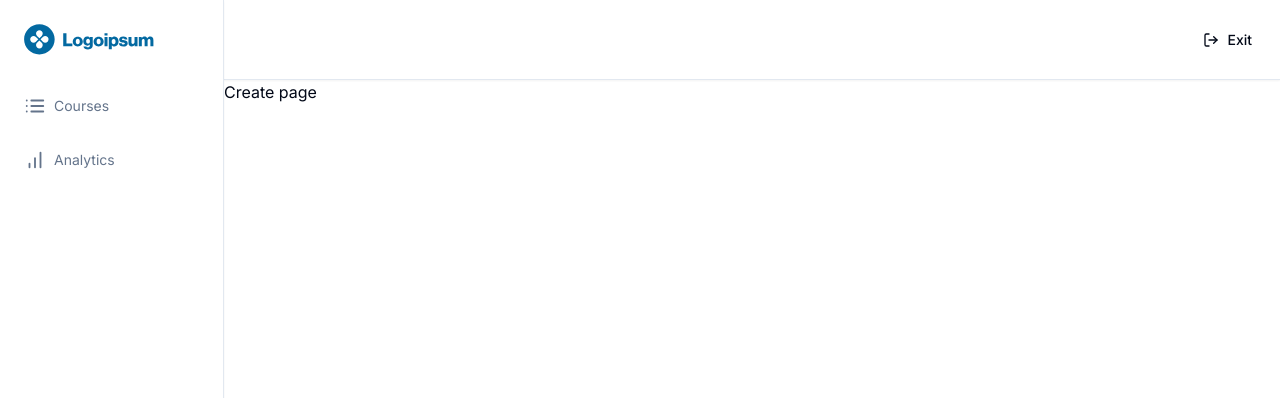
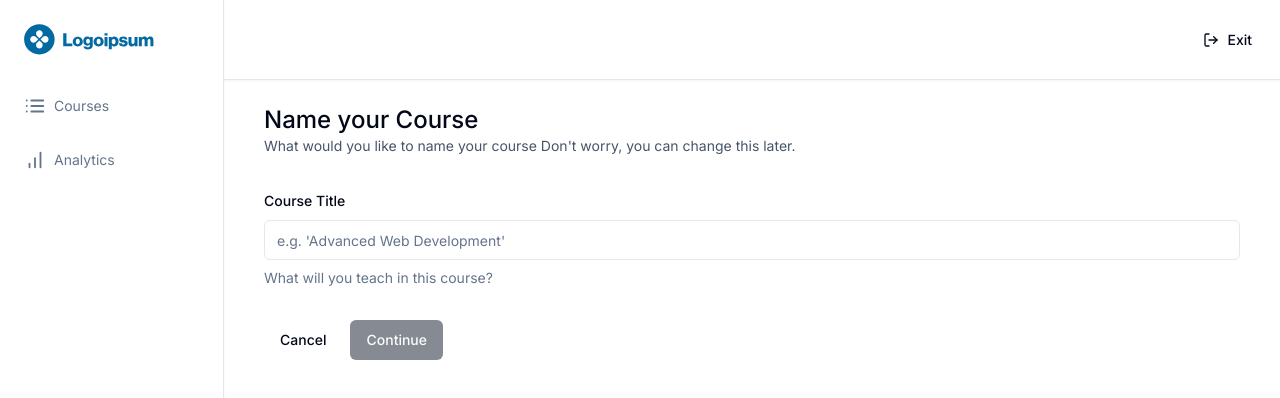
Before and after one commit to almondkiruthu/lms-v2, a Next.js app: page /teacher/create in a window 1280 px wide. Shown: the top 398 px of the page. Built offline with nearby package versions, Linux system fonts and the light colour scheme.

Commit message:
I added the shadcn components to create the crate course form

```diff
--- a/app/(dashboard)/(routes)/teacher/create/page.tsx
+++ b/app/(dashboard)/(routes)/teacher/create/page.tsx
@@ -1,7 +1,98 @@
 "use client";
 
+import * as z from "zod";
+import { zodResolver } from "@hookform/resolvers/zod";
+import { useForm } from "react-hook-form";
+import axios from "axios";
+import { useRouter } from "next/navigation";
+
+import {
+  Form,
+  FormControl,
+  FormDescription,
+  FormField,
+  FormLabel,
+  FormMessage,
+  FormItem,
+} from "@/components/ui/form";
+
+import { Button } from "@/components/ui/button";
+import { Input } from "@/components/ui/input";
+import Link from "next/link";
+
+const formSchema = z.object({
+  title: z.string().min(1, { message: "Title is required" }),
+});
+
 const CreatePage = () => {
-  return <div>Create page</div>;
+  const router = useRouter();
+  const form = useForm<z.infer<typeof formSchema>>({
+    resolver: zodResolver(formSchema),
+    defaultValues: {
+      title: "",
+    },
+  });
+
+  const { isSubmitting, isValid } = form.formState;
+
+  const onSubmit = async (values: z.infer<typeof formSchema>) => {
+    try {
+      const response = await axios.post("/api/course", values);
+      router.push(`/teacher/courses/${response.data.id}`);
+    } catch {
+      console.log("Something went wrong");
+    }
+  };
+
+  return (
+    <div className="mx-auto h-full max-w-5xl p-6 md:items-center md:justify-center">
+      <div>
+        <h1 className="text-2xl font-[500]">Name your Course</h1>
+        <p className="text-sm text-slate-600">
+          What would you like to name your course Don&apos;t worry, you can
+          change this later.
+        </p>
+        <Form {...form}>
+          <form
+            onSubmit={form.handleSubmit(onSubmit)}
+            className="mt-8 space-y-8"
+          >
+            <FormField
+              control={form.control}
+              name="title"
+              render={({ field }) => (
+                <FormItem>
+                  <FormLabel>Course Title</FormLabel>
+                  <FormControl>
+                    <Input
+                      placeholder="e.g. 'Advanced Web Development'"
+                      disabled={isSubmitting}
+                      {...field}
+                    />
+                  </FormControl>
+                  <FormDescription>
+                    What will you teach in this course?
+                  </FormDescription>
+                  <FormMessage />
+                </FormItem>
+              )}
+            />
+            <div className="flex items-center gap-x-2">
+              <Link href="/">
+                <Button type="button" variant="ghost" className="font-[500]">
+                  Cancel
+                </Button>
+              </Link>
+
+              <Button type="submit" disabled={!isValid || isSubmitting}>
+                Continue
+              </Button>
+            </div>
+          </form>
+        </Form>
+      </div>
+    </div>
+  );
 };
 
 export default CreatePage;
--- /dev/null
+++ b/components/ui/form.tsx
@@ -0,0 +1,176 @@
+import * as React from "react"
+import * as LabelPrimitive from "@radix-ui/react-label"
+import { Slot } from "@radix-ui/react-slot"
+import {
+  Controller,
+  ControllerProps,
+  FieldPath,
+  FieldValues,
+  FormProvider,
+  useFormContext,
+} from "react-hook-form"
+
+import { cn } from "@/lib/utils"
+import { Label } from "@/components/ui/label"
+
+const Form = FormProvider
+
+type FormFieldContextValue<
+  TFieldValues extends FieldValues = FieldValues,
+  TName extends FieldPath<TFieldValues> = FieldPath<TFieldValues>
+> = {
+  name: TName
+}
+
+const FormFieldContext = React.createContext<FormFieldContextValue>(
+  {} as FormFieldContextValue
+)
+
+const FormField = <
+  TFieldValues extends FieldValues = FieldValues,
+  TName extends FieldPath<TFieldValues> = FieldPath<TFieldValues>
+>({
+  ...props
+}: ControllerProps<TFieldValues, TName>) => {
+  return (
+    <FormFieldContext.Provider value={{ name: props.name }}>
+      <Controller {...props} />
+    </FormFieldContext.Provider>
+  )
+}
+
+const useFormField = () => {
+  const fieldContext = React.useContext(FormFieldContext)
+  const itemContext = React.useContext(FormItemContext)
+  const { getFieldState, formState } = useFormContext()
+
+  const fieldState = getFieldState(fieldContext.name, formState)
+
+  if (!fieldContext) {
+    throw new Error("useFormField should be used within <FormField>")
+  }
+
+  const { id } = itemContext
+
+  return {
+    id,
+    name: fieldContext.name,
+    formItemId: `${id}-form-item`,
+    formDescriptionId: `${id}-form-item-description`,
+    formMessageId: `${id}-form-item-message`,
+    ...fieldState,
+  }
+}
+
+type FormItemContextValue = {
+  id: string
+}
+
+const FormItemContext = React.createContext<FormItemContextValue>(
+  {} as FormItemContextValue
+)
+
+const FormItem = React.forwardRef<
+  HTMLDivElement,
+  React.HTMLAttributes<HTMLDivElement>
+>(({ className, ...props }, ref) => {
+  const id = React.useId()
+
+  return (
+    <FormItemContext.Provider value={{ id }}>
+      <div ref={ref} className={cn("space-y-2", className)} {...props} />
+    </FormItemContext.Provider>
+  )
+})
+FormItem.displayName = "FormItem"
+
+const FormLabel = React.forwardRef<
+  React.ElementRef<typeof LabelPrimitive.Root>,
+  React.ComponentPropsWithoutRef<typeof LabelPrimitive.Root>
+>(({ className, ...props }, ref) => {
+  const { error, formItemId } = useFormField()
+
+  return (
+    <Label
+      ref={ref}
+      className={cn(error && "text-destructive", className)}
+      htmlFor={formItemId}
+      {...props}
+    />
+  )
+})
+FormLabel.displayName = "FormLabel"
+
+const FormControl = React.forwardRef<
+  React.ElementRef<typeof Slot>,
+  React.ComponentPropsWithoutRef<typeof Slot>
+>(({ ...props }, ref) => {
+  const { error, formItemId, formDescriptionId, formMessageId } = useFormField()
+
+  return (
+    <Slot
+      ref={ref}
+      id={formItemId}
+      aria-describedby={
+        !error
+          ? `${formDescriptionId}`
+          : `${formDescriptionId} ${formMessageId}`
+      }
+      aria-invalid={!!error}
+      {...props}
+    />
+  )
+})
+FormControl.displayName = "FormControl"
+
+const FormDescription = React.forwardRef<
+  HTMLParagraphElement,
+  React.HTMLAttributes<HTMLParagraphElement>
+>(({ className, ...props }, ref) => {
+  const { formDescriptionId } = useFormField()
+
+  return (
+    <p
+      ref={ref}
+      id={formDescriptionId}
+      className={cn("text-sm text-muted-foreground", className)}
+      {...props}
+    />
+  )
+})
+FormDescription.displayName = "FormDescription"
+
+const FormMessage = React.forwardRef<
+  HTMLParagraphElement,
+  React.HTMLAttributes<HTMLParagraphElement>
+>(({ className, children, ...props }, ref) => {
+  const { error, formMessageId } = useFormField()
+  const body = error ? String(error?.message) : children
+
+  if (!body) {
+    return null
+  }
+
+  return (
+    <p
+      ref={ref}
+      id={formMessageId}
+      className={cn("text-sm font-medium text-destructive", className)}
+      {...props}
+    >
+      {body}
+    </p>
+  )
+})
+FormMessage.displayName = "FormMessage"
+
+export {
+  useFormField,
+  Form,
+  FormItem,
+  FormLabel,
+  FormControl,
+  FormDescription,
+  FormMessage,
+  FormField,
+}
--- /dev/null
+++ b/components/ui/input.tsx
@@ -0,0 +1,25 @@
+import * as React from "react"
+
+import { cn } from "@/lib/utils"
+
+export interface InputProps
+  extends React.InputHTMLAttributes<HTMLInputElement> {}
+
+const Input = React.forwardRef<HTMLInputElement, InputProps>(
+  ({ className, type, ...props }, ref) => {
+    return (
+      <input
+        type={type}
+        className={cn(
+          "flex h-10 w-full rounded-md border border-input bg-background px-3 py-2 text-sm ring-offset-background file:border-0 file:bg-transparent file:text-sm file:font-medium placeholder:text-muted-foreground focus-visible:outline-none focus-visible:ring-2 focus-visible:ring-ring focus-visible:ring-offset-2 disabled:cursor-not-allowed disabled:opacity-50",
+          className
+        )}
+        ref={ref}
+        {...props}
+      />
+    )
+  }
+)
+Input.displayName = "Input"
+
+export { Input }
--- /dev/null
+++ b/components/ui/label.tsx
@@ -0,0 +1,26 @@
+"use client"
+
+import * as React from "react"
+import * as LabelPrimitive from "@radix-ui/react-label"
+import { cva, type VariantProps } from "class-variance-authority"
+
+import { cn } from "@/lib/utils"
+
+const labelVariants = cva(
+  "text-sm font-medium leading-none peer-disabled:cursor-not-allowed peer-disabled:opacity-70"
+)
+
+const Label = React.forwardRef<
+  React.ElementRef<typeof LabelPrimitive.Root>,
+  React.ComponentPropsWithoutRef<typeof LabelPrimitive.Root> &
+    VariantProps<typeof labelVariants>
+>(({ className, ...props }, ref) => (
+  <LabelPrimitive.Root
+    ref={ref}
+    className={cn(labelVariants(), className)}
+    {...props}
+  />
+))
+Label.displayName = LabelPrimitive.Root.displayName
+
+export { Label }
```
Also changed, not shown: package.json (+6 -1 lines), 1 other file (tests, documents, lock files or other folders).
